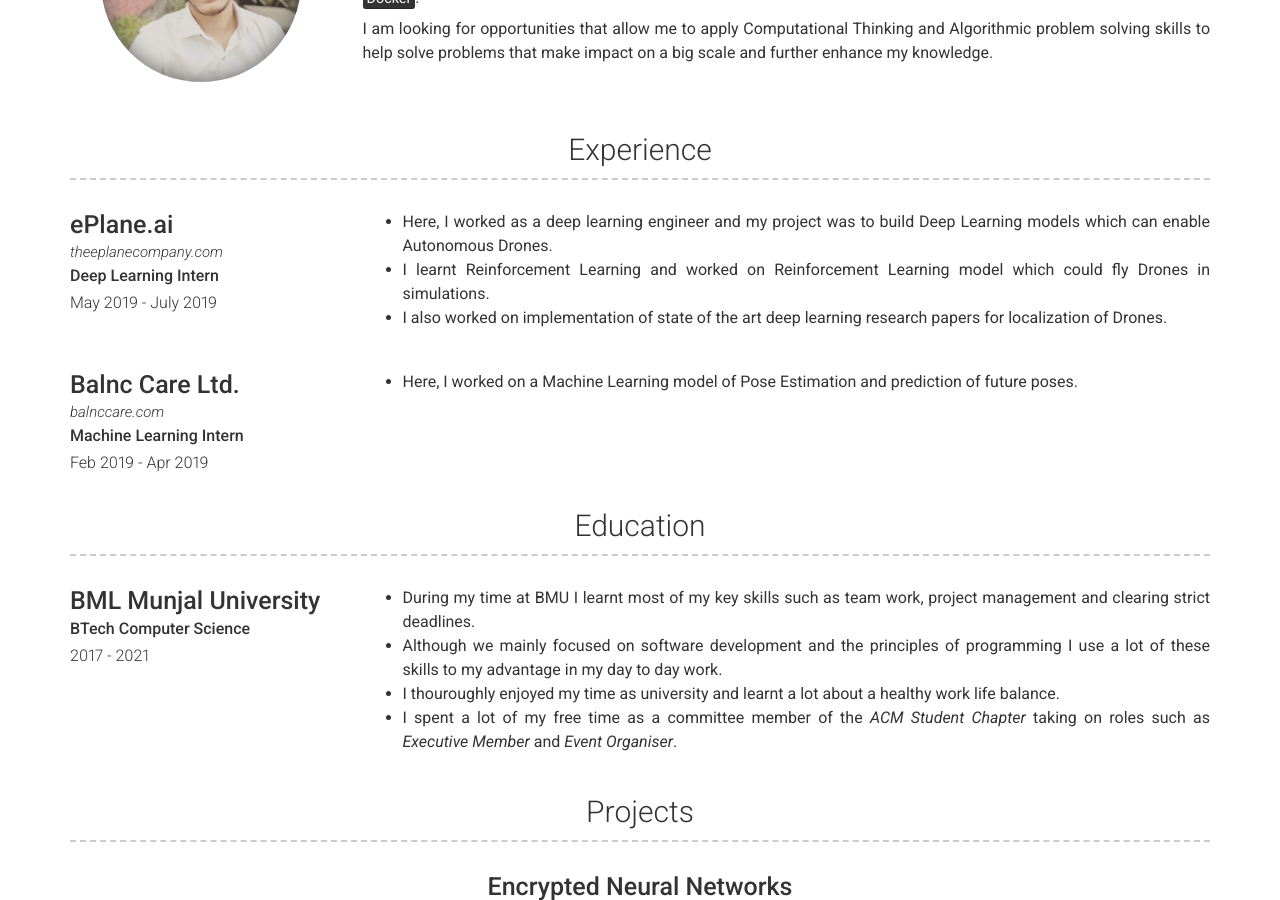
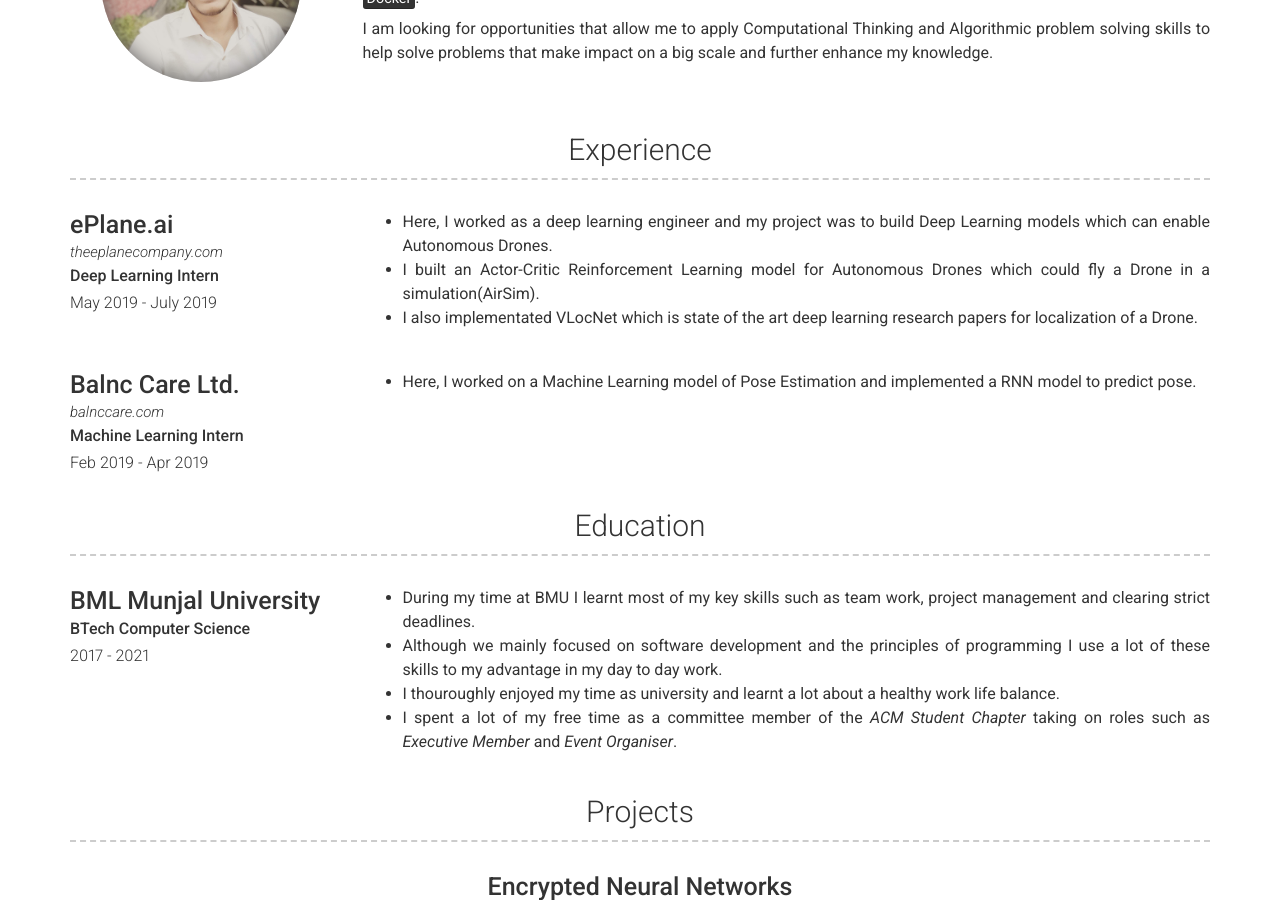
Before and after one commit to makeavish/myCV, a Jekyll site: the page built from index.md, in a window 1280 px wide and 900 px high, scrolled down 420 px. Built offline with Jekyll 4.4.1, drawn with Linux system fonts in a browser that asks for light colours; nearby versions of some CDN libraries.

Commit message:
Updated Resume

```diff
--- a/_data/experience.yml
+++ b/_data/experience.yml
@@ -17,8 +17,8 @@
   #  Aerial Vehicles to make Flying Ubiquitous.
   description: | # this will include new lines to allow paragraphs
     - Here, I worked as a deep learning engineer and my project was to build Deep Learning models which can enable Autonomous Drones.
-    - I learnt Reinforcement Learning and worked on Reinforcement Learning model which could fly Drones in simulations.
-    - I also worked on implementation of state of the art deep learning research papers for localization of Drones.
+    - I built an Actor-Critic Reinforcement Learning model for Autonomous Drones which could fly a Drone in a simulation(AirSim).
+    - I also implementated VLocNet which is state of the art deep learning research papers for localization of a Drone.
 
 - layout: left
   company: Balnc Care Ltd.
@@ -28,7 +28,7 @@
   # quote: >
   #  Balnc aims to develop AI technologies for a better tomorrow.
   description: | # this will include new lines to allow paragraphs
-    - Here, I worked on a Machine Learning model of Pose Estimation and prediction of future poses.
+    - Here, I worked on a Machine Learning model of Pose Estimation and implemented a RNN model to predict pose.
 
 
 # - layout: left
```
Also changed, not shown: 1 other file.
